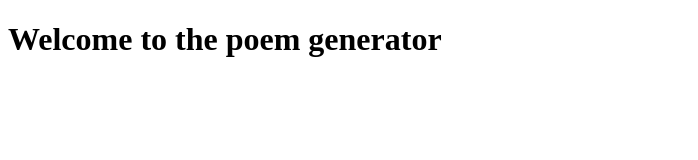
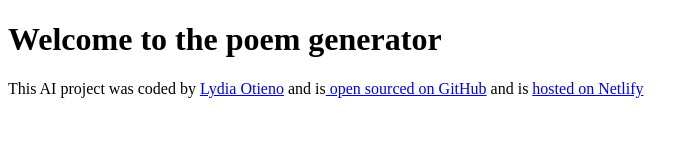
Before and after one commit to Lydiahkh/poems-generator, a plain HTML site: page index.html in a window 1280 px wide. Shown: the whole page, without its empty margins (0-698 px from the left). Drawn offline with Linux system fonts and the light colour scheme.

Commit message:
added the footer

```diff
--- a/index.html
+++ b/index.html
@@ -8,6 +8,21 @@
   </head>
   <body>
     <h1>Welcome to the poem generator</h1>
+
+    <footer>
+      This AI project was coded by
+      <a href="https://github.com/Lydiahkh" target="_blank"> Lydia Otieno</a>
+      and is<a
+        href="https://github.com/Lydiahkh/poems-generator"
+        target="_blank"
+      >
+        open sourced on GitHub</a
+      >
+      and is
+      <a href="https://generator-poem-ai.netlify.app/" target="_blank"
+        >hosted on Netlify</a
+      >
+    </footer>
     <script src="src/index.js"></script>
   </body>
 </html>
```
